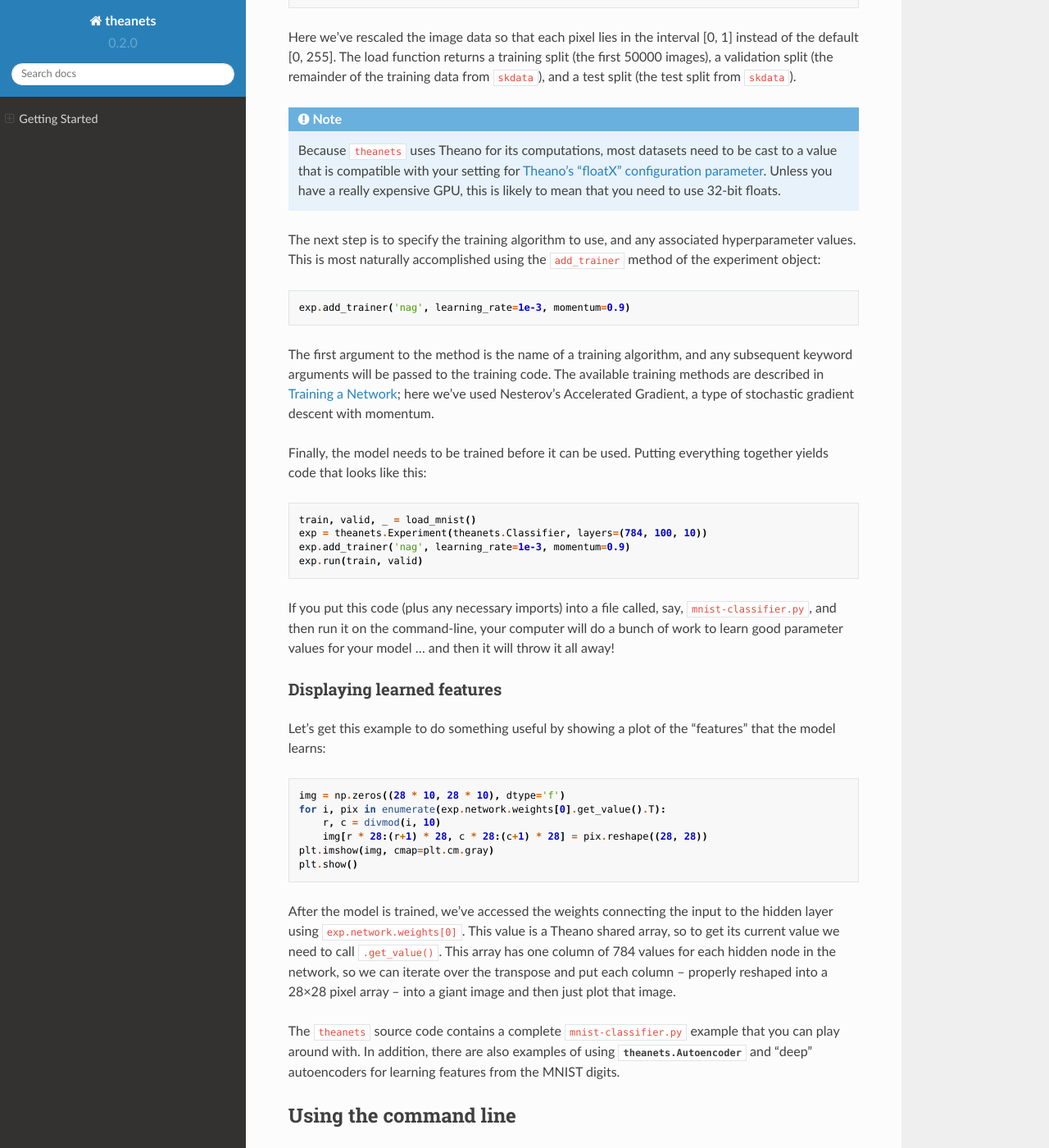
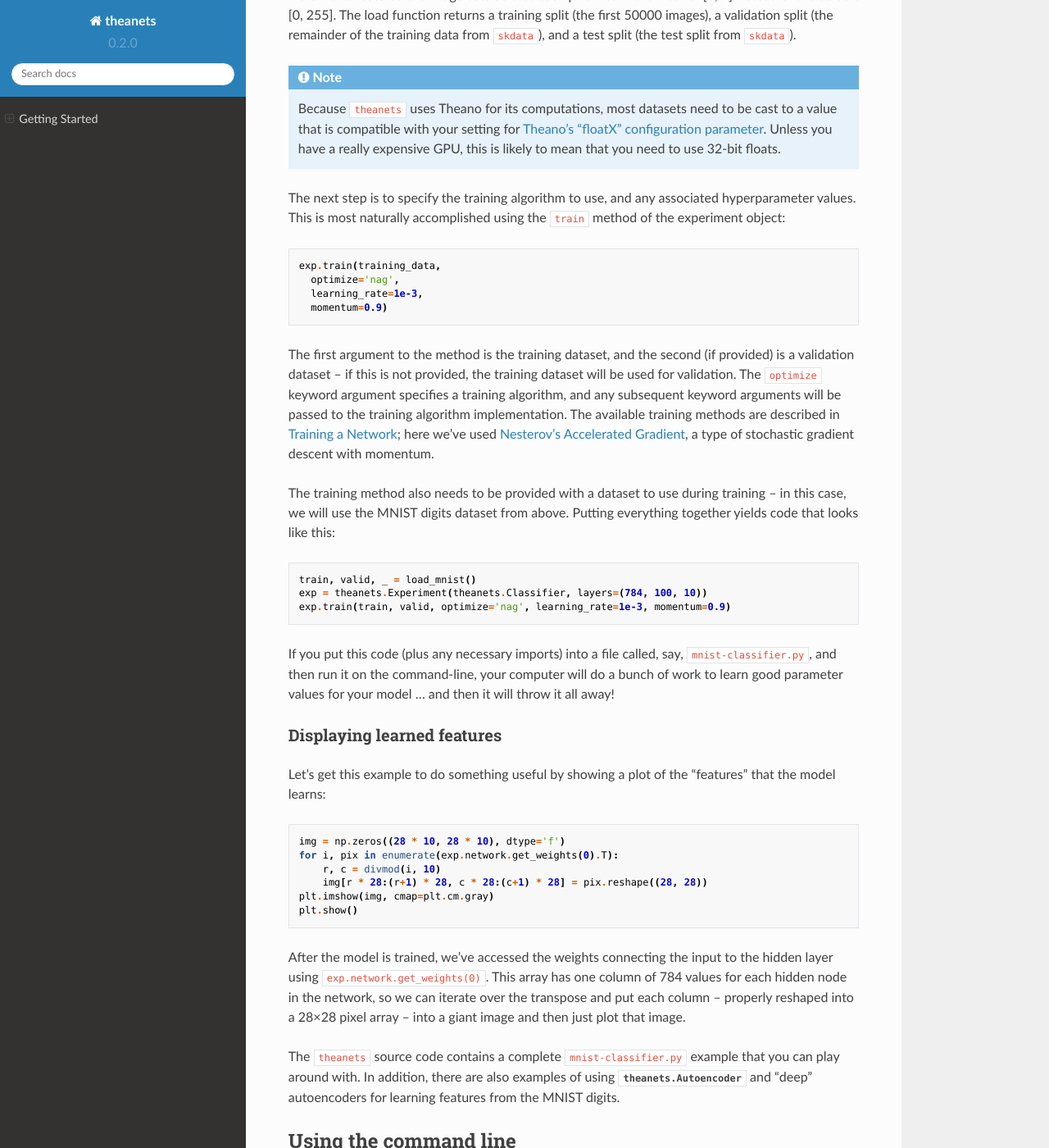
Before and after one commit to lmjohns3/theanets, a Sphinx documentation site: the page built from docs/quickstart.rst, in a window 1280 px wide and 1400 px high, scrolled down 4464 px. Shown: the whole window at 82% size. Built offline with Sphinx 7.4.7 and the Read the Docs theme 2.0.0, drawn with Linux system fonts in a browser that asks for light colours; some of the changed text lies outside the part shown.

Commit message:
Update docs.

```diff
--- a/docs/quickstart.rst
+++ b/docs/quickstart.rst
@@ -116,11 +116,8 @@ skeleton of your code will usually look something like this::
       hyperparam2=value2,
       ...)
 
-  # add an optimization algorithm to learn model parameters.
-  exp.add_trainer(...)
-
   # train the model.
-  exp.run(training_data, validation_data)
+  exp.run(training_data, validation_data, ...)
 
   # use the trained model.
   model = exp.network
@@ -237,22 +234,30 @@ from ``skdata``), and a test split (the test split from ``skdata``).
 
 The next step is to specify the training algorithm to use, and any associated
 hyperparameter values. This is most naturally accomplished using the
-``add_trainer`` method of the experiment object::
+``train`` method of the experiment object::
 
-    exp.add_trainer('nag', learning_rate=1e-3, momentum=0.9)
+    exp.train(training_data,
+      optimize='nag',
+      learning_rate=1e-3,
+      momentum=0.9)
 
-The first argument to the method is the name of a training algorithm, and any
-subsequent keyword arguments will be passed to the training code. The available
-training methods are described in :doc:`trainers`; here we've used Nesterov's
-Accelerated Gradient, a type of stochastic gradient descent with momentum.
+The first argument to the method is the training dataset, and the second (if
+provided) is a validation dataset -- if this is not provided, the training
+dataset will be used for validation. The ``optimize`` keyword argument specifies
+a training algorithm, and any subsequent keyword arguments will be passed to the
+training algorithm implementation. The available training methods are described
+in :doc:`trainers`; here we've used `Nesterov's Accelerated Gradient`_, a type
+of stochastic gradient descent with momentum.
 
-Finally, the model needs to be trained before it can be used. Putting everything
-together yields code that looks like this::
+.. _Nesterov's Accelerated Gradient: https://blogs.princeton.edu/imabandit/2013/04/01/acceleratedgradientdescent/
+
+The training method also needs to be provided with a dataset to use during
+training -- in this case, we will use the MNIST digits dataset from above.
+Putting everything together yields code that looks like this::
 
   train, valid, _ = load_mnist()
   exp = theanets.Experiment(theanets.Classifier, layers=(784, 100, 10))
-  exp.add_trainer('nag', learning_rate=1e-3, momentum=0.9)
-  exp.run(train, valid)
+  exp.train(train, valid, optimize='nag', learning_rate=1e-3, momentum=0.9)
 
 If you put this code (plus any necessary imports) into a file called, say,
 ``mnist-classifier.py``, and then run it on the command-line, your computer will
@@ -266,18 +271,17 @@ Let's get this example to do something useful by showing a plot of the
 "features" that the model learns::
 
   img = np.zeros((28 * 10, 28 * 10), dtype='f')
-  for i, pix in enumerate(exp.network.weights[0].get_value().T):
+  for i, pix in enumerate(exp.network.get_weights(0).T):
       r, c = divmod(i, 10)
       img[r * 28:(r+1) * 28, c * 28:(c+1) * 28] = pix.reshape((28, 28))
   plt.imshow(img, cmap=plt.cm.gray)
   plt.show()
 
 After the model is trained, we've accessed the weights connecting the input to
-the hidden layer using ``exp.network.weights[0]``. This value is a Theano shared
-array, so to get its current value we need to call ``.get_value()``. This array
-has one column of 784 values for each hidden node in the network, so we can
-iterate over the transpose and put each column -- properly reshaped into a 28×28
-pixel array -- into a giant image and then just plot that image.
+the hidden layer using ``exp.network.get_weights(0)``. This array has one column
+of 784 values for each hidden node in the network, so we can iterate over the
+transpose and put each column -- properly reshaped into a 28×28 pixel array --
+into a giant image and then just plot that image.
 
 The ``theanets`` source code contains a complete ``mnist-classifier.py`` example
 that you can play around with. In addition, there are also examples of using
```
